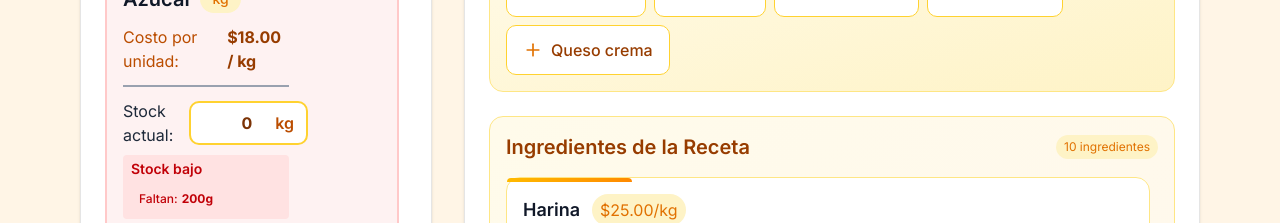
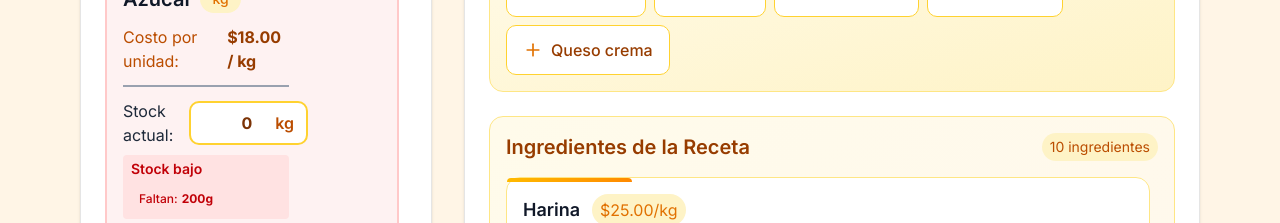
Before and after one commit to abimael92/Funny-Rolls, a Next.js app: page /recipe-calculator in a window 1280 px wide. Shown: the part 1080-1303 px from the top of the page. Built offline with nearby package versions, Linux system fonts and the light colour scheme.

Commit message:
feat(recipe-calculator): enhance panel functionality and UI

```diff
--- a/components/RecipeCalculator/RecipeCalculatorPanel.tsx
+++ b/components/RecipeCalculator/RecipeCalculatorPanel.tsx
@@ -618,7 +618,7 @@ export function RecipeCalculatorPanel({
                         <div className="flex items-center mb-4">
                             <h3 className="w-full font-semibold text-amber-800 text-xl flex items-center justify-between">
                                 <span>Ingredientes de la Receta</span>
-                                <span className="text-amber-600 bg-amber-100 px-2 py-1 rounded-full text-xs font-normal">
+                                <span className=" text-sm text-amber-700 bg-amber-100 px-2 py-1 rounded-full font-normal">
                                     {selectedRecipe.ingredients.length} ingredientes
                                 </span>
                             </h3>
```
